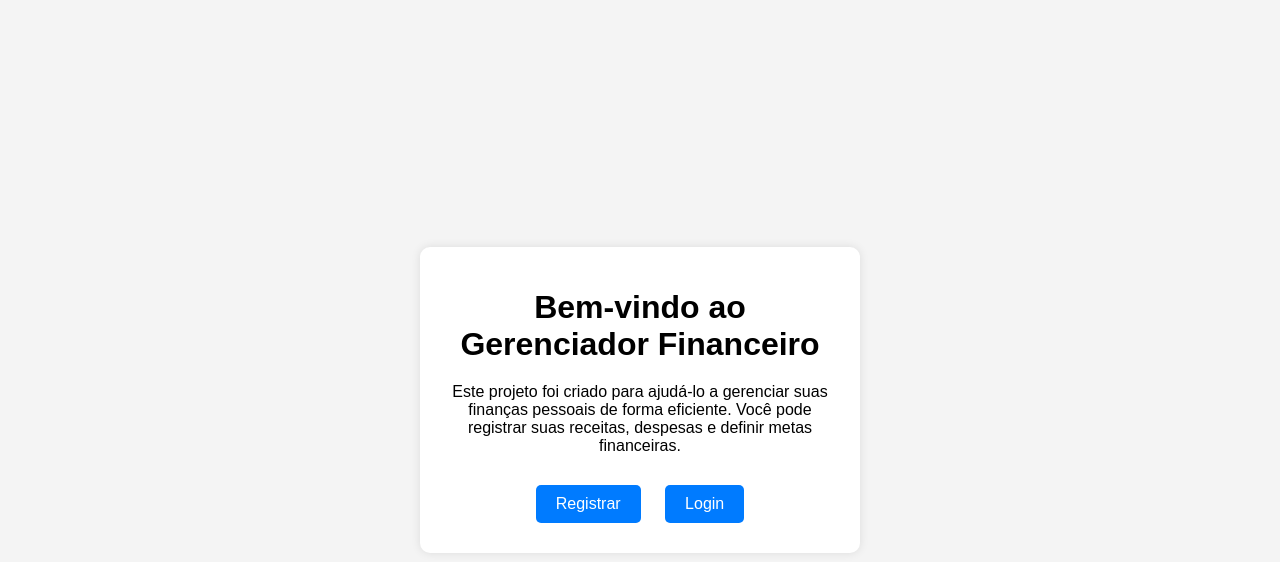
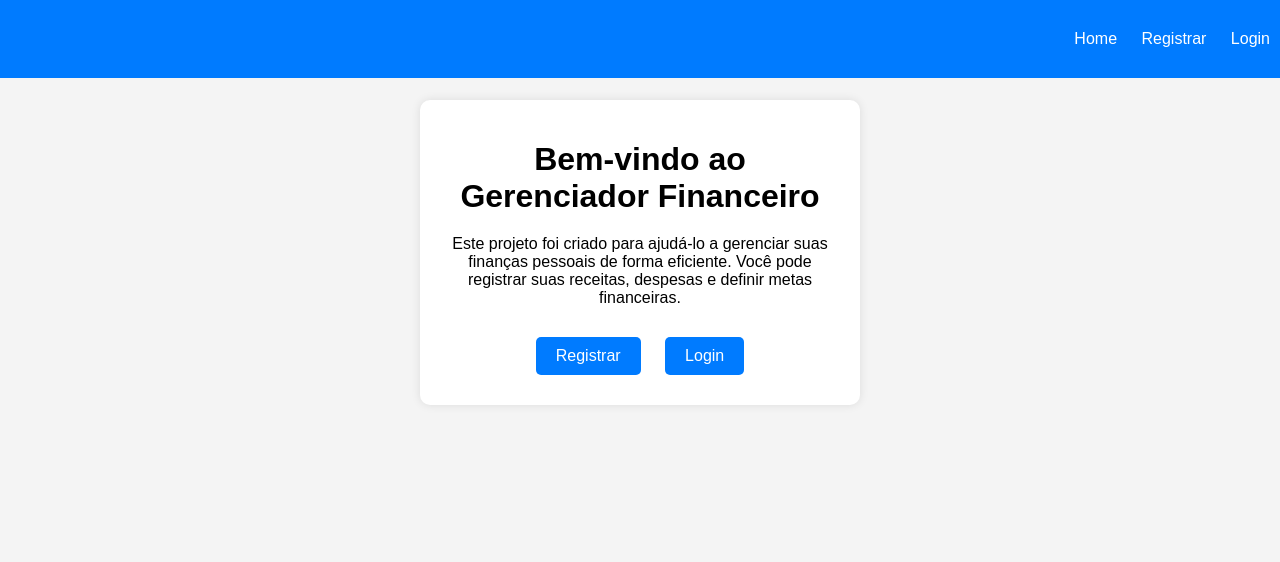
Before and after one commit to pseudomus/Atividade-3-lista-2-, a website: page src/views/home.html in a window 1280 px wide. Drawn offline with Linux system fonts and the light colour scheme.

Commit message:
Arrumei o design.

```diff
--- a/src/views/home.html
+++ b/src/views/home.html
@@ -7,11 +7,26 @@
     body {
       font-family: Arial, sans-serif;
       background-color: #f4f4f4;
-      display: flex;
-      justify-content: center;
-      align-items: center;
-      height: 100vh;
       margin: 0;
+      padding: 0;
+    }
+    .header {
+      background-color: #007bff;
+      color: #fff;
+      padding: 30px 0px;
+      text-align: end;
+      position: fixed;
+      width: 100%;
+      top: 0;
+      left: 0;
+    }
+    .header a {
+      color: #fff;
+      margin: 0 10px;
+      text-decoration: none;
+    }
+    .header a:hover {
+      text-decoration: underline;
     }
     .home-container {
       background-color: #fff;
@@ -20,6 +35,7 @@
       box-shadow: 0 0 10px rgba(0, 0, 0, 0.1);
       width: 400px;
       text-align: center;
+      margin: 100px auto 0;
     }
     .home-container h1 {
       margin-bottom: 20px;
@@ -42,6 +58,11 @@
   </style>
 </head>
 <body>
+<div class="header">
+  <a href="/">Home</a>
+  <a href="/register">Registrar</a>
+  <a href="/login">Login</a>
+</div>
 <div class="home-container">
   <h1>Bem-vindo ao Gerenciador Financeiro</h1>
   <p>Este projeto foi criado para ajudá-lo a gerenciar suas finanças pessoais de forma eficiente. Você pode registrar suas receitas, despesas e definir metas financeiras.</p>
```
Also changed, not shown: src/views/despesa-update.html (+5 -5 lines), src/views/login.html (+25 -0 lines), src/views/register.html (+23 -0 lines).
